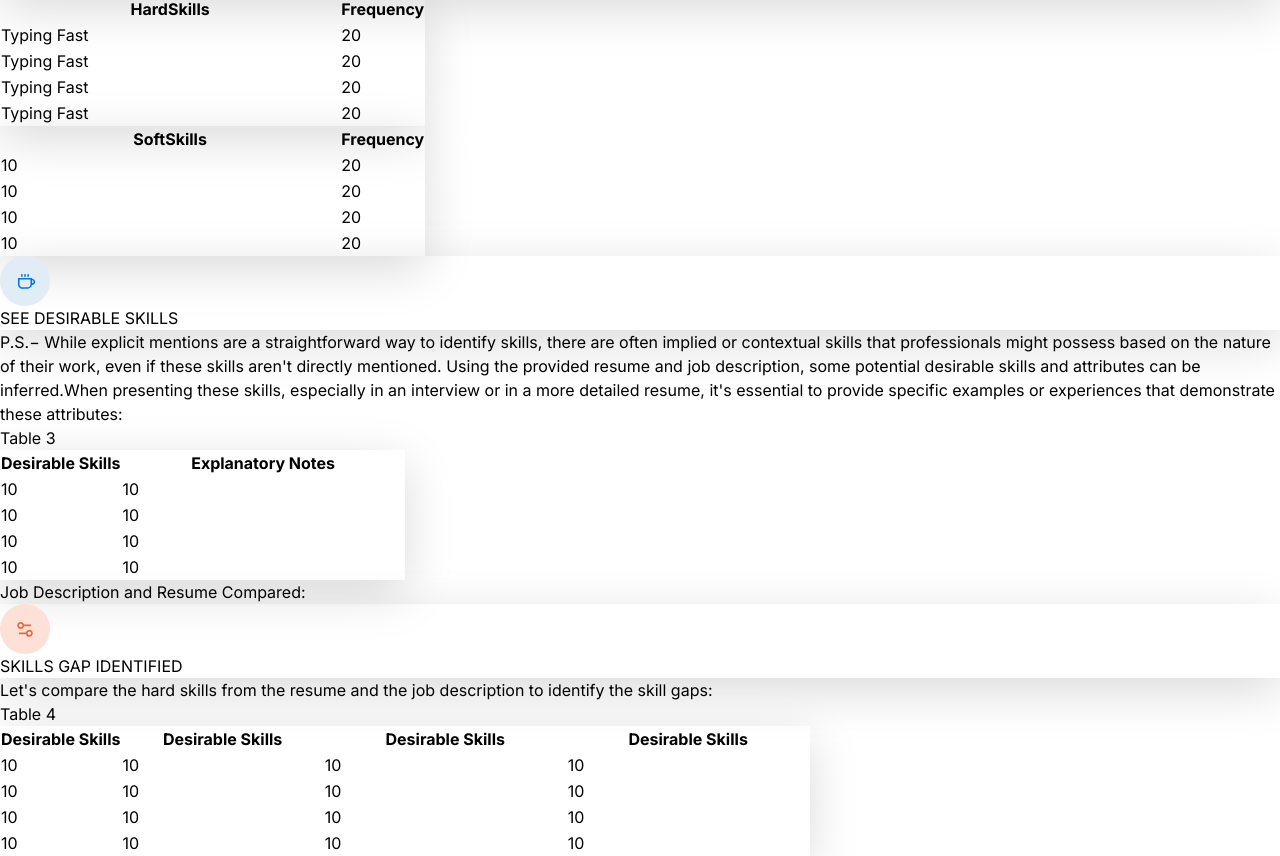
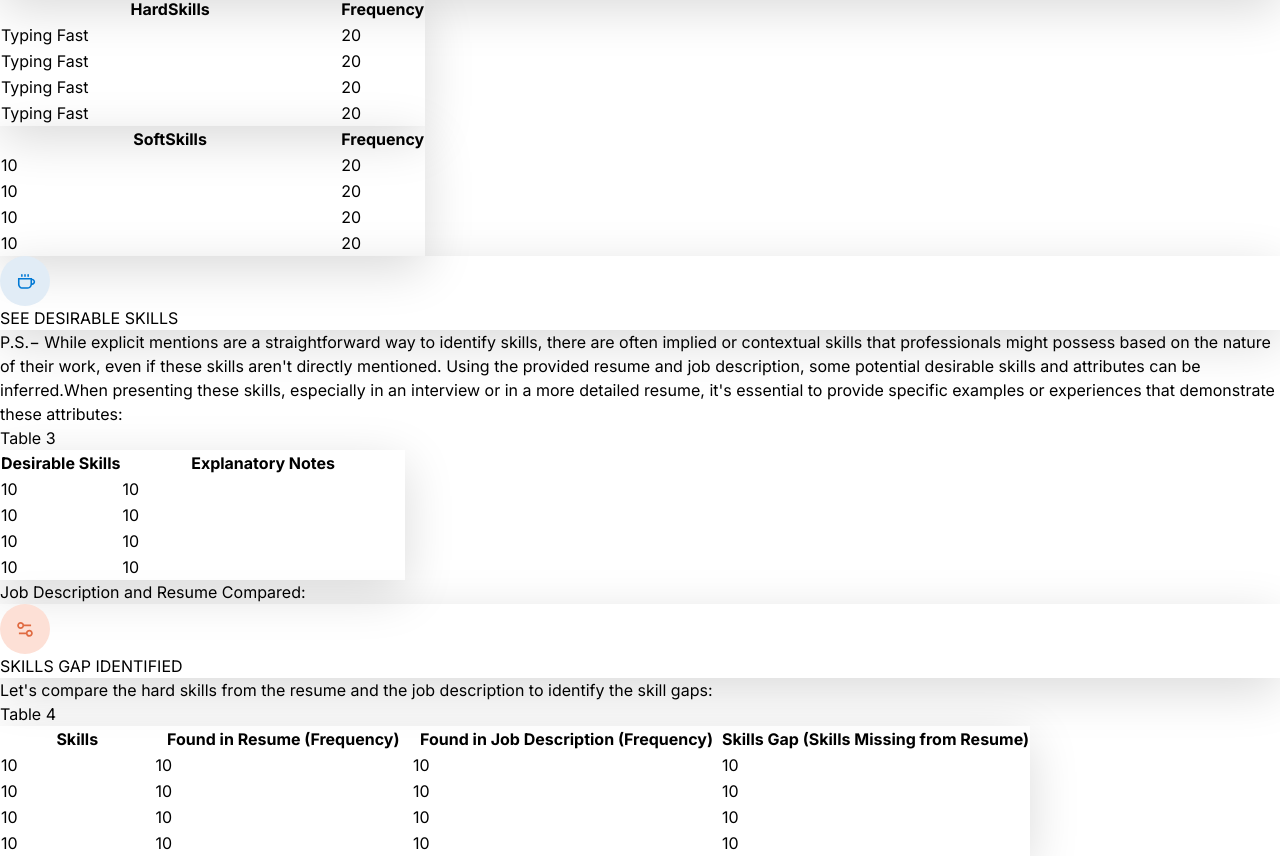
Before and after one commit to hatekisam/cvjury, a React (Vite) app: page /analyzer in a window 1280 px wide. Shown: the part 508-1364 px from the top of the page. Built offline with nearby package versions, Linux system fonts and the light colour scheme.

Commit message:
finaly finished the tables on analyzer pages

```diff
--- a/src/pages/Analyzer.tsx
+++ b/src/pages/Analyzer.tsx
@@ -16,10 +16,13 @@ const Analyzer: React.FC = () => {
         { title: 'Explanatory Notes', width: 70 },
     ];
     const dummyTabs4 = [
-        { title: 'Desirable Skills', width: 15 },
-        { title: 'Desirable Skills', width: 25 },
-        { title: 'Desirable Skills', width: 30 },
-        { title: 'Desirable Skills', width: 30 },
+        { title: 'Skills', width: 15 },
+        { title: `Found in Resume
+         (Frequency)`, width: 25 },
+        { title: `Found in Job Description
+        (Frequency)`, width: 30 },
+        { title: `Skills Gap
+         (Skills Missing from Resume)`, width: 30 },
     ];
 
     const dummyData = [
```
